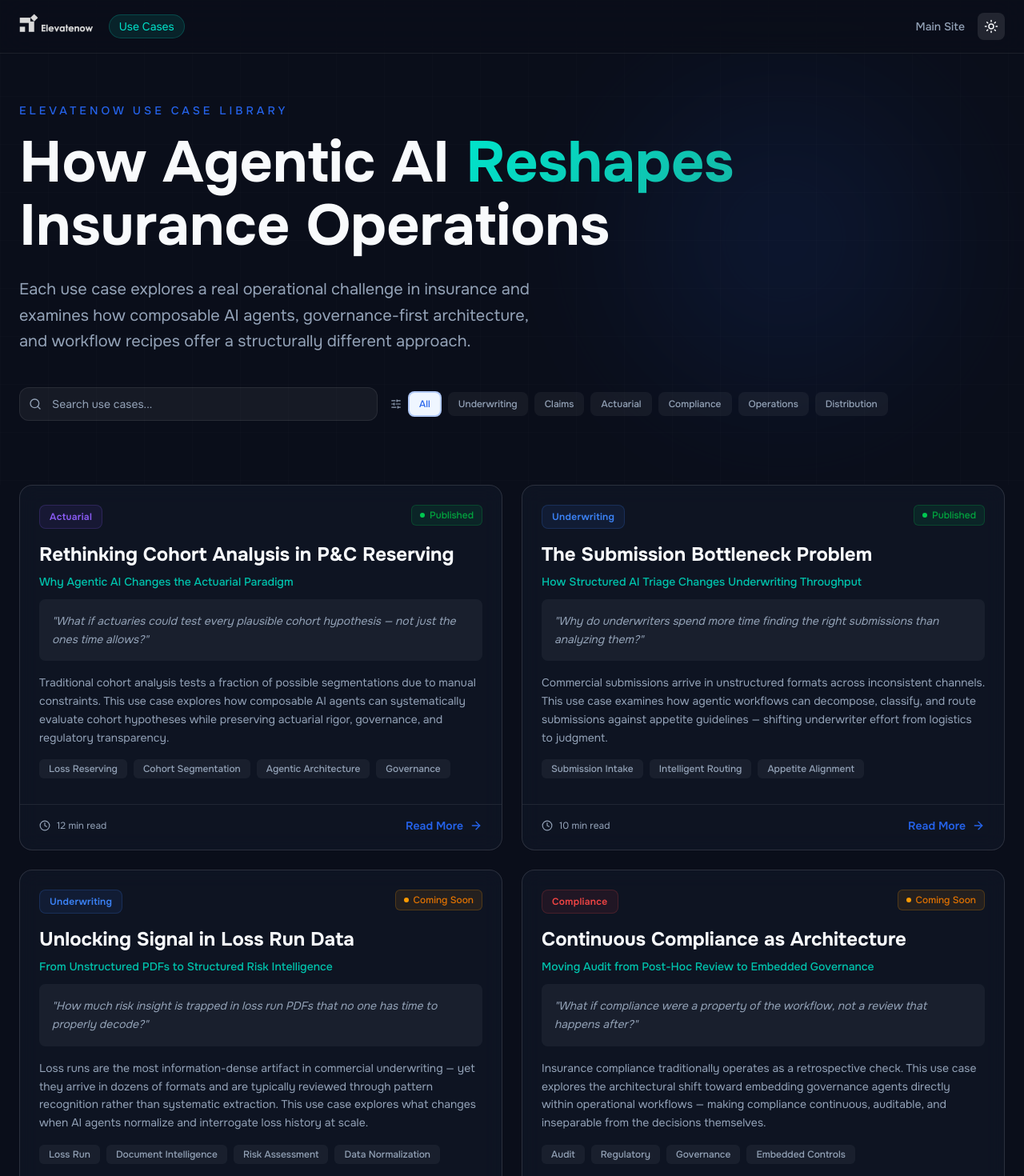
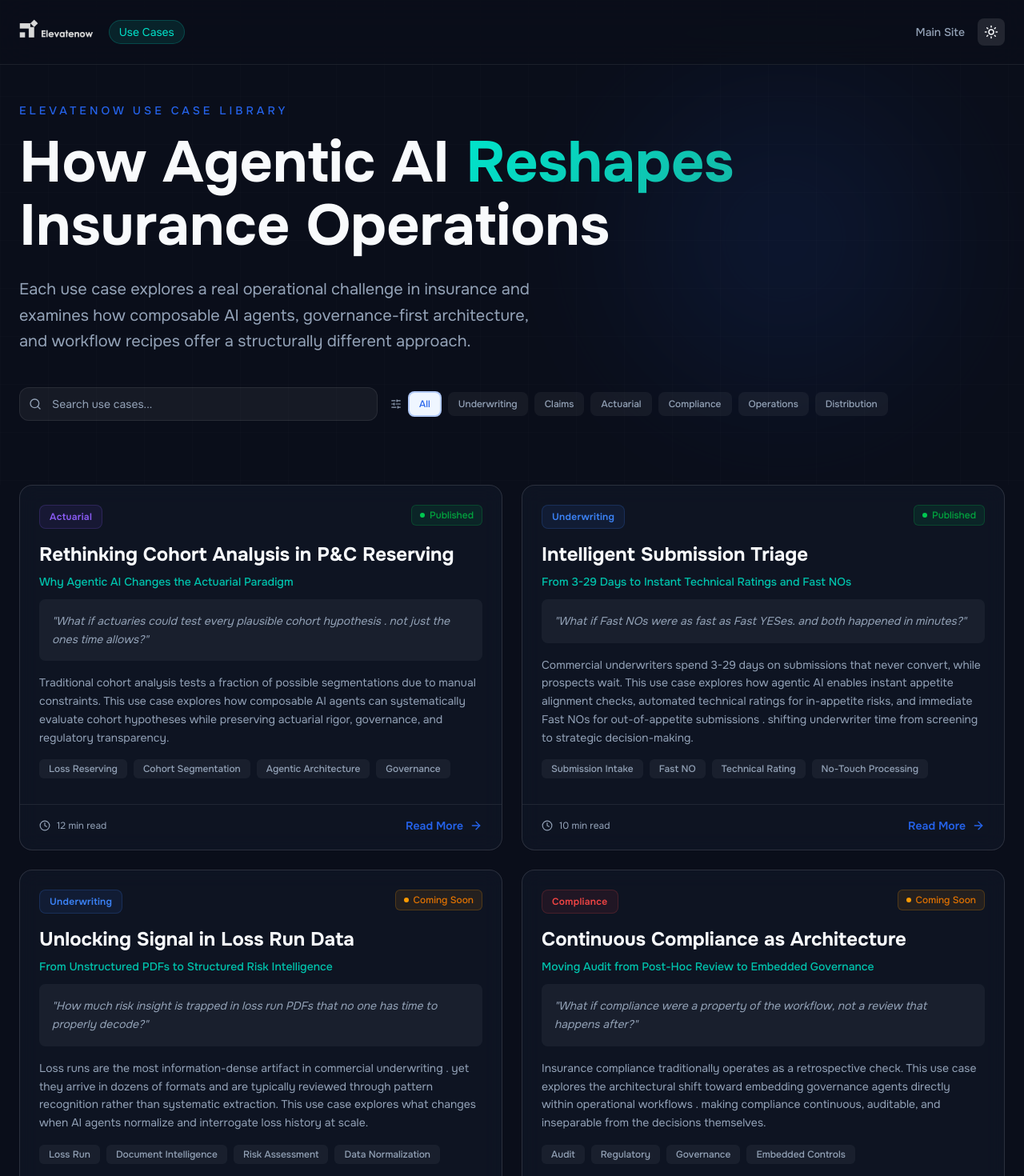
Before and after one commit to vsrin/en-usecases, a React (Vite) app: page / in a window 1280 px wide. Shown: the top 1470 px of the page at 80% size. Built offline with nearby package versions, Linux system fonts and the light colour scheme.

Commit message:
updated second use case with better wordings

```diff
--- a/public/usecases/SubmissionIntake.html
+++ b/public/usecases/SubmissionIntake.html
@@ -571,11 +571,12 @@
 <!-- ══════════════════════════════════════════════════════════════════ -->
 <div class="hero">
   <div class="hero-label">ElevateNow Agentic Recipe</div>
-  <h1>Structured Submission Triage:<br>From <span>Manual to Governed</span></h1>
+  <h1>Intelligent Submission Triage:<br>From <span>3-29 Days to Instant Decisions</span></h1>
   <p class="hero-sub">
-    Build underwriter trust through transparent, governance-encoded workflows that start with
-    human oversight on every submission—then progressively shift to exception-based review as
-    confidence grows. Not autonomous replacement, but supervised automation that earns trust over time.
+    Build underwriter trust through transparent, governance-encoded workflows that enable Fast NOs
+  for out-of-appetite risks and no-touch technical ratings for aligned submissions—reducing
+  3-29 day cycle times to same-day decisions. Start with human oversight on every submission,
+  then progressively shift to exception-based review as confidence grows.
   </p>
   <div class="hero-meta">
     <span>Commercial Insurance</span>
@@ -592,19 +593,24 @@
     <div class="section-label">The Challenge</div>
     <h2>The Submission Bottleneck Problem</h2>
     <p class="section-intro">
-      "Why do underwriters spend more time finding the right submissions than analyzing them?"
+      "What if Fast NOs were as fast as Fast YESes—and both happened in minutes?"
       <br><br>
-      Commercial submissions arrive in unstructured formats across inconsistent channels. The real
-      problem isn't that underwriters can't do triage—it's that <strong>triage work doesn't require
-      underwriting judgment</strong>. Data extraction, appetite screening, and routing are
-      deterministic tasks that follow codifiable rules. Yet underwriters spend 60-70% of their time
-      on these activities because there's no trusted system to handle them. The solution isn't autonomous
-      AI—it's governance-encoded workflows that underwriters can verify, trust, and eventually oversee
-      rather than execute.
+      Submissions take 3-29 days to process, yet 40-60% never convert—wasting underwriter
+  time that could be spent on viable risks.</strong> Commercial submissions arrive in unstructured
+  formats across inconsistent channels. The real problem isn't that underwriters can't do triage—it's
+  that <strong>triage work doesn't require underwriting judgment</strong>. Data extraction, appetite
+  screening, and routing are deterministic tasks that follow codifiable rules. Yet underwriters spend
+  60-70% of their time on these activities because there's no trusted system to handle them. The
+  solution isn't autonomous AI—it's governance-encoded workflows that underwriters can verify, trust,
+  and eventually oversee rather than execute.
     </p>
 
     <div class="problem-backdrop">
       <div class="problem-stat">
+        <div class="stat-card">
+          <div class="stat-number">3-29</div>
+          <div class="stat-label">Days to Quote (Industry Average)</div>
+        </div>
         <div class="stat-card">
           <div class="stat-number">60-70%</div>
           <div class="stat-label">Time on Manual Data Tasks</div>
--- a/src/components/layout/Navbar.tsx
+++ b/src/components/layout/Navbar.tsx
@@ -1,9 +1,11 @@
-import { Link } from 'react-router-dom';
-import { Moon, Sun } from 'lucide-react';
+import { Link, useLocation } from 'react-router-dom';
+import { Moon, Sun, ArrowLeft } from 'lucide-react';
 import { useTheme } from '../../context/ThemeContext';
 
 export default function Navbar() {
   const { isDark, toggleTheme } = useTheme();
+  const location = useLocation();
+  const isDetailPage = location.pathname.startsWith('/use-case/');
 
   return (
     <nav className={`fixed top-0 left-0 right-0 z-50 transition-colors duration-300 ${
@@ -11,9 +13,20 @@ export default function Navbar() {
         ? 'bg-en-navy/80 backdrop-blur-xl border-b border-en-border'
         : 'bg-white/80 backdrop-blur-xl border-b border-lt-border shadow-sm'
     }`}>
-      <div className="max-w-7xl mx-auto px-6 py-4">
-        <div className="flex items-center justify-between">
-          {/* Logo */}
+      <div className="max-w-7xl mx-auto px-6 h-20 flex items-center justify-between">
+        {/* Left side - Logo or Back button */}
+        <div className="flex items-center gap-4">
+          {isDetailPage ? (
+            <Link
+              to="/"
+              className={`inline-flex items-center gap-2 text-sm font-medium transition-colors ${
+                isDark ? 'text-en-muted hover:text-en-white' : 'text-lt-text-secondary hover:text-lt-text'
+              }`}
+            >
+              <ArrowLeft size={18} />
+              Back to Library
+            </Link>
+          ) : (
             <Link to="/" className="flex items-center gap-3 group">
               <img
                 src="/elevatenowlogo.png"
@@ -28,8 +41,10 @@ export default function Navbar() {
                 Use Cases
               </span>
             </Link>
+          )}
+        </div>
 
-          {/* Actions */}
+        {/* Right side - Actions */}
         <div className="flex items-center gap-4">
           <a
             href="https://elevatenow.tech"
@@ -54,7 +69,6 @@ export default function Navbar() {
           </button>
         </div>
       </div>
-      </div>
     </nav>
   );
 }
--- a/src/data/usecases.ts
+++ b/src/data/usecases.ts
@@ -13,25 +13,25 @@ export const useCases: UseCaseMeta[] = [
     estimatedReadMin: 12,
     detailType: 'html',
     htmlPath: 'cohort-analysis.html',
-    keyQuestion: 'What if actuaries could test every plausible cohort hypothesis — not just the ones time allows?',
+    keyQuestion: 'What if actuaries could test every plausible cohort hypothesis .  not just the ones time allows?',
     summary:
       'Traditional cohort analysis tests a fraction of possible segmentations due to manual constraints. This use case explores how composable AI agents can systematically evaluate cohort hypotheses while preserving actuarial rigor, governance, and regulatory transparency.',
   },
   {
     id: 'submission-triage',
     slug: 'submission-triage',
-    title: 'The Submission Bottleneck Problem',
-    subtitle: 'How Structured AI Triage Changes Underwriting Throughput',
+    title: 'Intelligent Submission Triage',
+    subtitle: 'From 3-29 Days to Instant Technical Ratings and Fast NOs',
     category: 'underwriting',
-    tags: ['Submission Intake', 'Intelligent Routing', 'Appetite Alignment'],
+    tags: ['Submission Intake', 'Fast NO', 'Technical Rating', 'No-Touch Processing'],
     status: 'published',
     publishedAt: '2025-06-15',
     estimatedReadMin: 10,
     detailType: 'html',
     htmlPath: 'SubmissionIntake.html',
-    keyQuestion: 'Why do underwriters spend more time finding the right submissions than analyzing them?',
+    keyQuestion: 'What if Fast NOs were as fast as Fast YESes. and both happened in minutes?',
     summary:
-      'Commercial submissions arrive in unstructured formats across inconsistent channels. This use case examines how agentic workflows can decompose, classify, and route submissions against appetite guidelines — shifting underwriter effort from logistics to judgment.',
+      'Commercial underwriters spend 3-29 days on submissions that never convert, while prospects wait. This use case explores how agentic AI enables instant appetite alignment checks, automated technical ratings for in-appetite risks, and immediate Fast NOs for out-of-appetite submissions .  shifting underwriter time from screening to strategic decision-making.',
   },
   {
     id: 'loss-run-analysis',
@@ -46,7 +46,7 @@ export const useCases: UseCaseMeta[] = [
     detailType: 'component',
     keyQuestion: 'How much risk insight is trapped in loss run PDFs that no one has time to properly decode?',
     summary:
-      'Loss runs are the most information-dense artifact in commercial underwriting — yet they arrive in dozens of formats and are typically reviewed through pattern recognition rather than systematic extraction. This use case explores what changes when AI agents normalize and interrogate loss history at scale.',
+      'Loss runs are the most information-dense artifact in commercial underwriting .  yet they arrive in dozens of formats and are typically reviewed through pattern recognition rather than systematic extraction. This use case explores what changes when AI agents normalize and interrogate loss history at scale.',
   },
   {
     id: 'audit-compliance',
@@ -61,6 +61,6 @@ export const useCases: UseCaseMeta[] = [
     detailType: 'component',
     keyQuestion: 'What if compliance were a property of the workflow, not a review that happens after?',
     summary:
-      'Insurance compliance traditionally operates as a retrospective check. This use case explores the architectural shift toward embedding governance agents directly within operational workflows — making compliance continuous, auditable, and inseparable from the decisions themselves.',
+      'Insurance compliance traditionally operates as a retrospective check. This use case explores the architectural shift toward embedding governance agents directly within operational workflows .  making compliance continuous, auditable, and inseparable from the decisions themselves.',
   },
 ];
--- a/src/pages/UseCaseDetailPage.tsx
+++ b/src/pages/UseCaseDetailPage.tsx
@@ -1,7 +1,6 @@
 import { useParams, Link } from 'react-router-dom';
 import { useEffect } from 'react';
 import { motion } from 'framer-motion';
-import { ArrowLeft } from 'lucide-react';
 import { useCases } from '../data/usecases';
 import UseCaseHtmlViewer from '../components/usecases/UseCaseHtmlViewer';
 import { useTheme } from '../context/ThemeContext';
@@ -41,12 +40,6 @@ export default function UseCaseDetailPage() {
 
   return (
     <div className="min-h-screen bg-en-paper pt-20">
-      <motion.div initial={{ opacity: 0 }} animate={{ opacity: 1 }} className="max-w-7xl mx-auto px-6 py-6">
-        <Link to="/" className="inline-flex items-center gap-2 text-en-paper-muted hover:text-en-ink text-sm transition-colors">
-          <ArrowLeft size={16} />
-          Back to Use Case Library
-        </Link>
-      </motion.div>
       {useCase.detailType === 'html' && useCase.htmlPath && (
         <UseCaseHtmlViewer htmlPath={useCase.htmlPath} />
       )}
```
Also changed, not shown: public/usecases/cohort-analysis.html (+19 -19 lines). Lines whose indentation alone changed are shown as unchanged.
